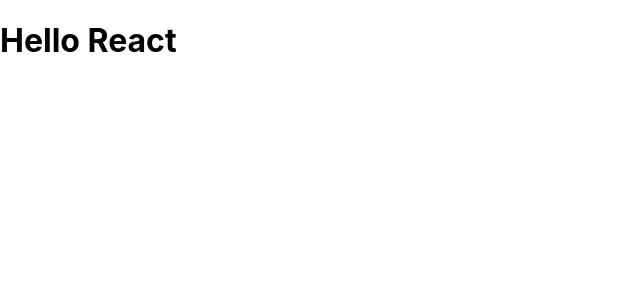
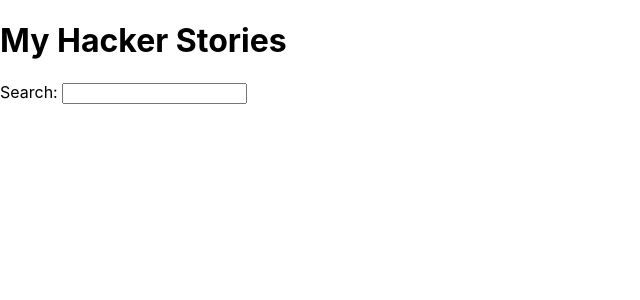
Before and after one commit to cscott828/ctd-hacker-stories, a React (Create React App) app: page / in a window 1280 px wide. Shown: the top 300 px of the page, without its empty margins (0-640 px from the left). Built offline with nearby package versions, Linux system fonts and the light colour scheme.

Commit message:
Embedded JS in JSX

```diff
--- a/src/App.js
+++ b/src/App.js
@@ -1,15 +1,16 @@
 import * as React from 'react';
 
-function getTitle(title) {
-  return title;
-}
 
-function App() {
-  return (
-    <div>
-      <h1>Hello {getTitle('React')}</h1>
-    </div>
-  );
-}
+
+const App = () => (
+  <div>
+    <h1>My Hacker Stories</h1>
+
+    <label htmlFor="search">Search: </label>
+    <input id="search" type="text" />
+  </div>
+);
+
+
 
 export default App;
```
